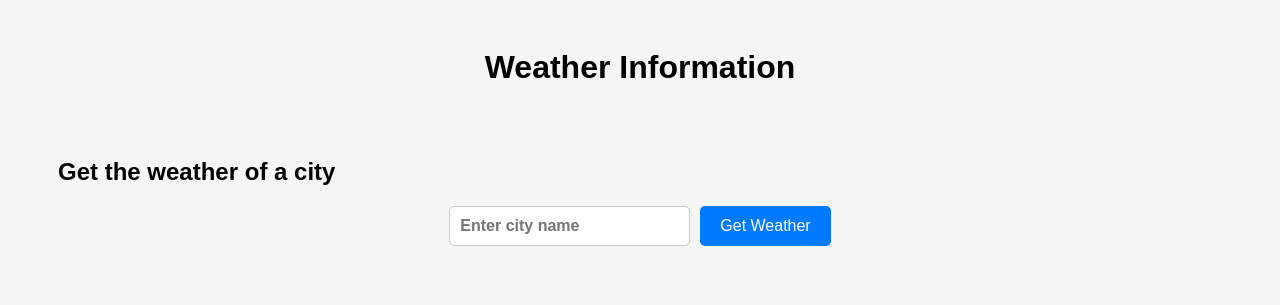
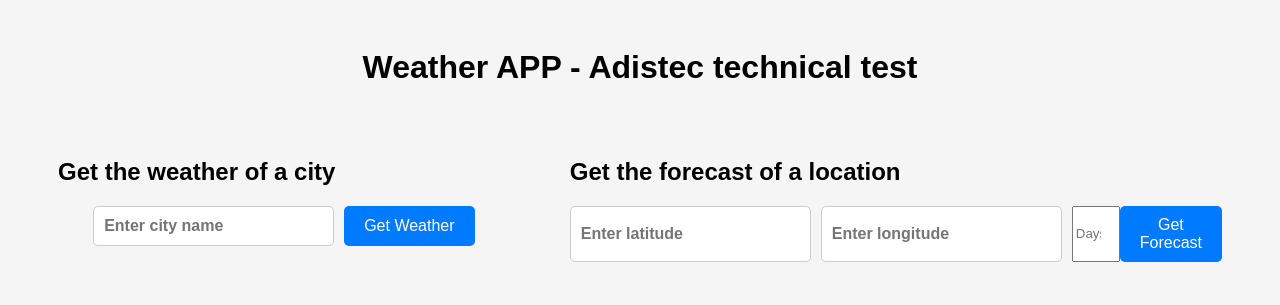
Before and after one commit to matubruno16/prueba-tecnica, a website: page src/views/weather.html in a window 1280 px wide. Drawn offline with Linux system fonts and the light colour scheme.

Commit message:
Add forecast form to weather.html

```diff
--- a/src/views/weather.html
+++ b/src/views/weather.html
@@ -7,7 +7,7 @@
     <link rel="stylesheet" href="/css/styles.css" />
   </head>
   <body>
-    <h1>Weather Information</h1>
+    <h1>Weather APP - Adistec technical test</h1>
     <div class="container">
       <div class="section">
         <h2>Get the weather of a city</h2>
@@ -22,8 +22,38 @@
           <button type="submit">Get Weather</button>
         </form>
       </div>
+      <div class="section">
+        <h2>Get the forecast of a location</h2>
+        <form id="forecast-form" class="forecast-form">
+          <input
+            type="text"
+            id="lat"
+            name="lat"
+            placeholder="Enter latitude"
+            required
+          />
+          <input
+            type="text"
+            id="lon"
+            name="lon"
+            placeholder="Enter longitude"
+            required
+          />
+          <input
+            type="number"
+            id="days"
+            name="days"
+            placeholder="Days"
+            min="1"
+            max="5"
+            required
+          />
+          <button type="submit">Get Forecast</button>
+        </form>
+      </div>
     </div>
-    <div id="weather-card" class="weather-card"></div>
+    <div id="weather-card"></div>
+    <div id="forecast-card" class="forecast-content"></div>
     <script src="/js/weather.js"></script>
   </body>
 </html>
```
